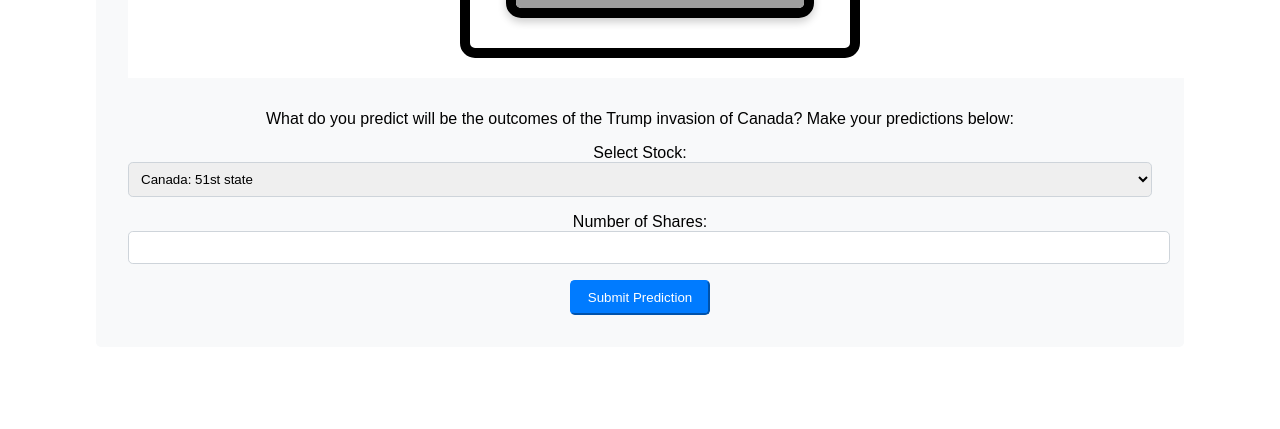
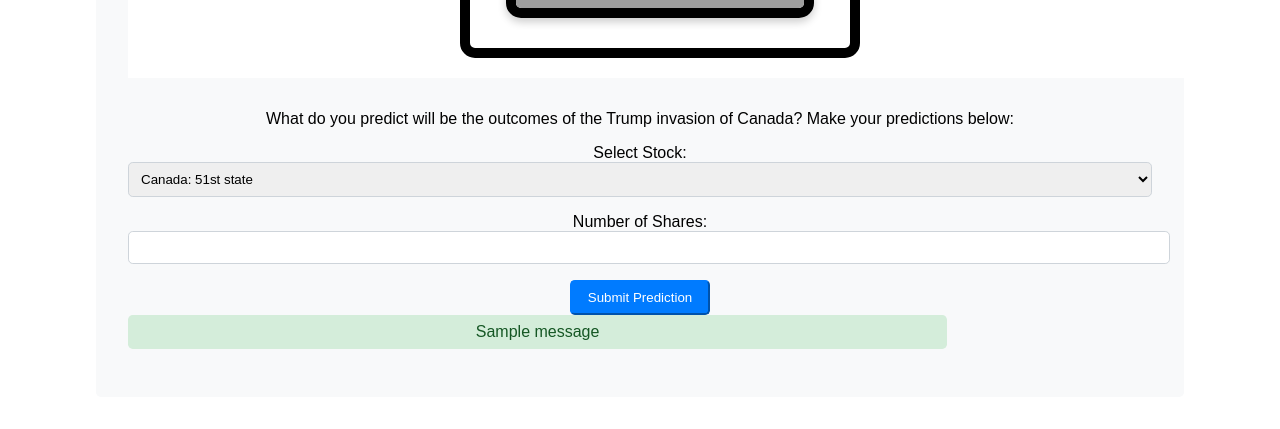
Before and after one commit to Um6Python/Django_LMSR, a Django app: page /market/ in a window 1280 px wide. Shown: the part 764-1193 px from the top of the page. Before the commit the page ends 1079 px from the top, so only its background shows below. Run offline with Django 5.2, Linux system fonts and the light colour scheme; a user stored in the database is signed in; tables that the repository leaves empty hold one stand-in row (values such as "Sample post"); one stand-in notice (Sample message) is shown; grey boxes are pictures that could not be loaded.

Commit message:
another commit

```diff
--- a/lmsr_market/lmsr_market/settings.py
+++ b/lmsr_market/lmsr_market/settings.py
@@ -45,9 +45,9 @@
     "django.contrib.auth",
     "django.contrib.contenttypes",
     "django.contrib.sessions",
-    "django.contrib.messages",
     "django.contrib.staticfiles",
-    'market'
+    'market',
+    'django.contrib.messages'
 ]
 
 
@@ -59,6 +59,7 @@
     "django.contrib.auth.middleware.AuthenticationMiddleware",
     "django.contrib.messages.middleware.MessageMiddleware",
     "django.middleware.clickjacking.XFrameOptionsMiddleware",
+    'django.contrib.sessions.middleware.SessionMiddleware'
 ]
 
 ROOT_URLCONF = "lmsr_market.urls"
--- a/lmsr_market/lmsr_market/urls.py
+++ b/lmsr_market/lmsr_market/urls.py
@@ -18,10 +18,13 @@
 from django.urls import include, path
 from market import views as market_views
 
+
+
 urlpatterns = [
     path('admin/', admin.site.urls),  # Ensure this line is present
     path('market/', include('market.urls')),
     path('', market_views.home, name='home'),
     path('accounts/', include('django.contrib.auth.urls')),
     path('accounts/profile/', market_views.profile, name='profile'),
+    path('signup/', market_views.signup, name='signup'),
 ]
--- a/lmsr_market/market/forms.py
+++ b/lmsr_market/market/forms.py
@@ -1,5 +1,7 @@
 from django import forms
 from django.contrib.auth.models import User
+from .models import Prediction
+
 
 NATURAL_CAUSES = 'He will die of Natural causes (Too old)'
 
@@ -33,3 +35,8 @@
         if commit:
             user.save()
         return user
+
+class PredictionForm(forms.ModelForm):
+    class Meta:
+        model = Prediction
+        fields = ['stock', 'shares']
--- a/lmsr_market/market/templates/base.html
+++ b/lmsr_market/market/templates/base.html
@@ -10,6 +10,7 @@
     <script src="https://stackpath.bootstrapcdn.com/bootstrap/4.5.2/js/bootstrap.min.js"></script>
 </head>
 <body>
+    <a href="{% url 'myapp:signup' %}">Sign Up</a>
     <nav class="navbar navbar-expand-lg navbar-light bg-light">
         <a class="navbar-brand" href="{% url 'home' %}">LMSR Market</a>
         <div class="collapse navbar-collapse">
--- a/lmsr_market/market/templates/market/market_detail.html
+++ b/lmsr_market/market/templates/market/market_detail.html
@@ -1,6 +1,7 @@
-<!-- lmsr_market/templates/market/market_detail.html -->
+<!-- market/templates/market/market_detail.html -->
 
 {% load static %}
+{% load messages %}
 
 <!DOCTYPE html>
 <html lang="en">
@@ -106,6 +107,23 @@
             color: #fff;
             cursor: pointer;
         }
+
+        .messages {
+            margin-bottom: 1rem;
+            width: 80%;
+        }
+
+        .alert {
+            padding: 0.5rem 1rem;
+            border-radius: 0.3rem;
+            margin-bottom: 0.5rem;
+        }
+
+        .alert-success {
+            background-color: #d4edda;
+            border-color: #c3e6cb;
+            color: #155724;
+        }
     </style>
 </head>
 <body>
@@ -133,13 +151,14 @@
 
         <p>What do you predict will be the outcomes of the Trump invasion of Canada? Make your predictions below:</p>
 
+        <!-- Form for users to make predictions -->
         <form class="prediction-form" action="{% url 'market:submit_prediction' %}" method="post">
             {% csrf_token %}
             <label for="stock">Select Stock:</label>
             <select id="stock" name="stock">
                 <option value="stock1">Canada: 51st state</option>
                 <option value="stock2">No</option>
-                <option value="stock3">Trump will die before, He's too old</option>
+                <option value="stock3">Trump will die before, He is too old</option>
             </select>
 
             <label for="shares">Number of Shares:</label>
@@ -147,6 +166,15 @@
 
             <button type="submit">Submit Prediction</button>
         </form>
+
+        <!-- Display success messages -->
+        {% if messages %}
+            <div class="messages">
+                {% for message in messages %}
+                    <div class="alert alert-success">{{ message }}</div>
+                {% endfor %}
+            </div>
+        {% endif %}
     </div>
 </body>
 </html>
--- a/lmsr_market/market/views.py
+++ b/lmsr_market/market/views.py
@@ -1,19 +1,15 @@
 from django.shortcuts import render, redirect
 from django.contrib.auth.decorators import login_required
 from django.contrib.auth import login
-#from .models import LMSRMarket, Transaction
-from .forms import BuySharesForm, SellSharesForm, SignUpForm
+from .models import LMSRMarket, Transaction
+from .forms import BuySharesForm, SellSharesForm, SignUpForm, PredictionForm, Prediction
 import math
 from django.http import HttpResponse
-
+from django.contrib import messages
 from django.apps import apps
+from django.shortcuts import render
 
 LMSRMarket = apps.get_model('market', 'LMSRMarket', 'Transaction')
-
-# lmsr_market/market/views.py
-
-from django.shortcuts import render
-
 
 @login_required
 # lmsr_market/market/views.py
@@ -72,9 +68,6 @@
         form = SellSharesForm()
     return render(request, 'market/sell_shares.html', {'form': form})
 
-def home(request):
-    return render(request, 'home.html')
-
 
 def signup(request):
     if request.method == 'POST':
@@ -107,19 +100,17 @@
     return market.b * math.log(total_exp_q)
 
 # market/views.py
-
-from django.shortcuts import render, redirect
-from django.http import HttpResponse
+def home(request):
+    return render(request, 'market/home.html')
 
 def submit_prediction(request):
     if request.method == 'POST':
-        # Process the form data here
-        stock = request.POST.get('stock')
-        shares = request.POST.get('shares')
-        # Add your form processing logic here
+        form = PredictionForm(request.POST)
+        if form.is_valid():
+            form.save()
+            messages.success(request, "Prediction submitted successfully!")
+            return redirect('market:market_detail')
+    else:
+        form = PredictionForm()
 
-        # Redirect to a success page or render a response
-        return HttpResponse("Prediction submitted successfully!")
-
-    # If GET request, you might want to redirect to another page or show an error
-    return redirect('market:home')  # Ensure 'home' is a valid name in your urls.py
+    return render(request, 'market/submit_prediction.html', {'form': form})
```
Also changed, not shown: lmsr_market/market/models.py (+16 -1 lines), lmsr_market/market/templates/market/submit_prediction.html (added, +29 -0 lines), lmsr_market/db.sqlite3.
